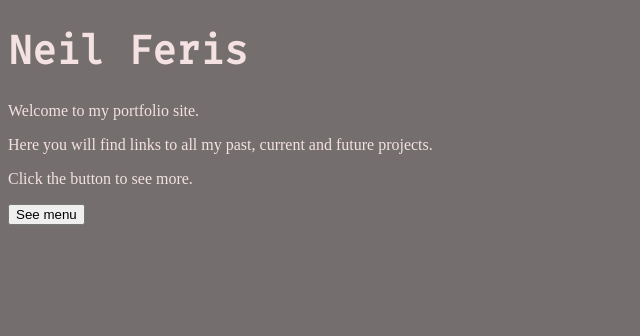
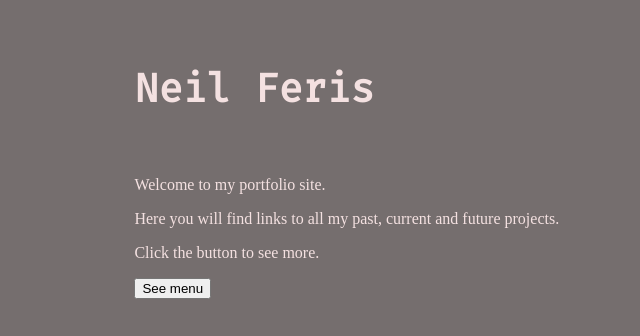
Before and after one commit to neil-feris/codecademy-portfolio, a plain HTML site: page index.html in a window 1280 px wide. Shown: the whole page, without its empty margins (0-640 px from the left). Drawn offline with Linux system fonts and the light colour scheme.

Commit message:
adds content-wrap to all files

```diff
--- a/index.html
+++ b/index.html
@@ -15,6 +15,7 @@
     <script src="./resources/scripts/main.js" async></script>
   </head>
   <body>
+    <div class="content-wrap">
       <nav id="nav" style="display: none">
         <ul>
           <li><a href="./">Home</a></li>
@@ -23,10 +24,14 @@
           <li><a href="./contact.html">Contacts</a></li>
         </ul>
       </nav>
+    </div>
 
-    <header><h1>Neil Feris</h1></header>
+    <header><div class="content-wrap">
+      <h1>Neil Feris</h1>
+    </div></header>
 
-    <main>
+    <main><div class="content-wrap">
+
         <section class="welcome">
           <p>Welcome to my portfolio site.</p>
           <p>
@@ -35,6 +40,7 @@
           <p>Click the button to see more.</p>
           <div id="menu-btn"><input type="submit" value="See menu"></input></div>
         </section>
+    </div>
     </main>
   </body>
 </html>
--- a/resources/css/style.css
+++ b/resources/css/style.css
@@ -37,3 +37,9 @@ li {
 section p {
   font-family: "";
 }
+
+.content-wrap {
+  width: 80%;
+  margin: 0 auto;
+  padding: 10px 0;
+}
```
Also changed, not shown: about.html (+7 -1 lines), contact.html (+9 -1 lines), projects.html (+38 -27 lines). Lines whose indentation alone changed are shown as unchanged.
